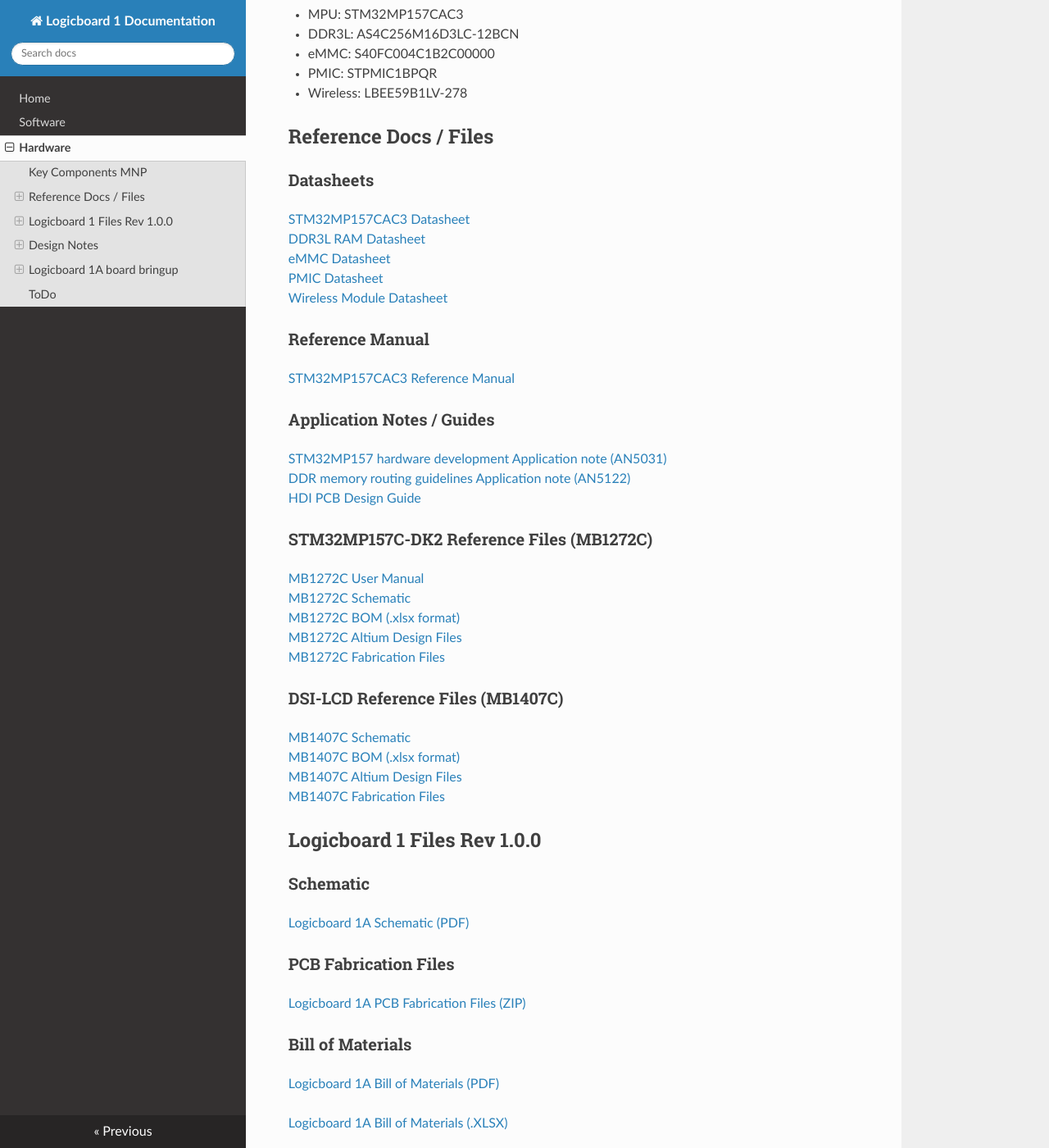
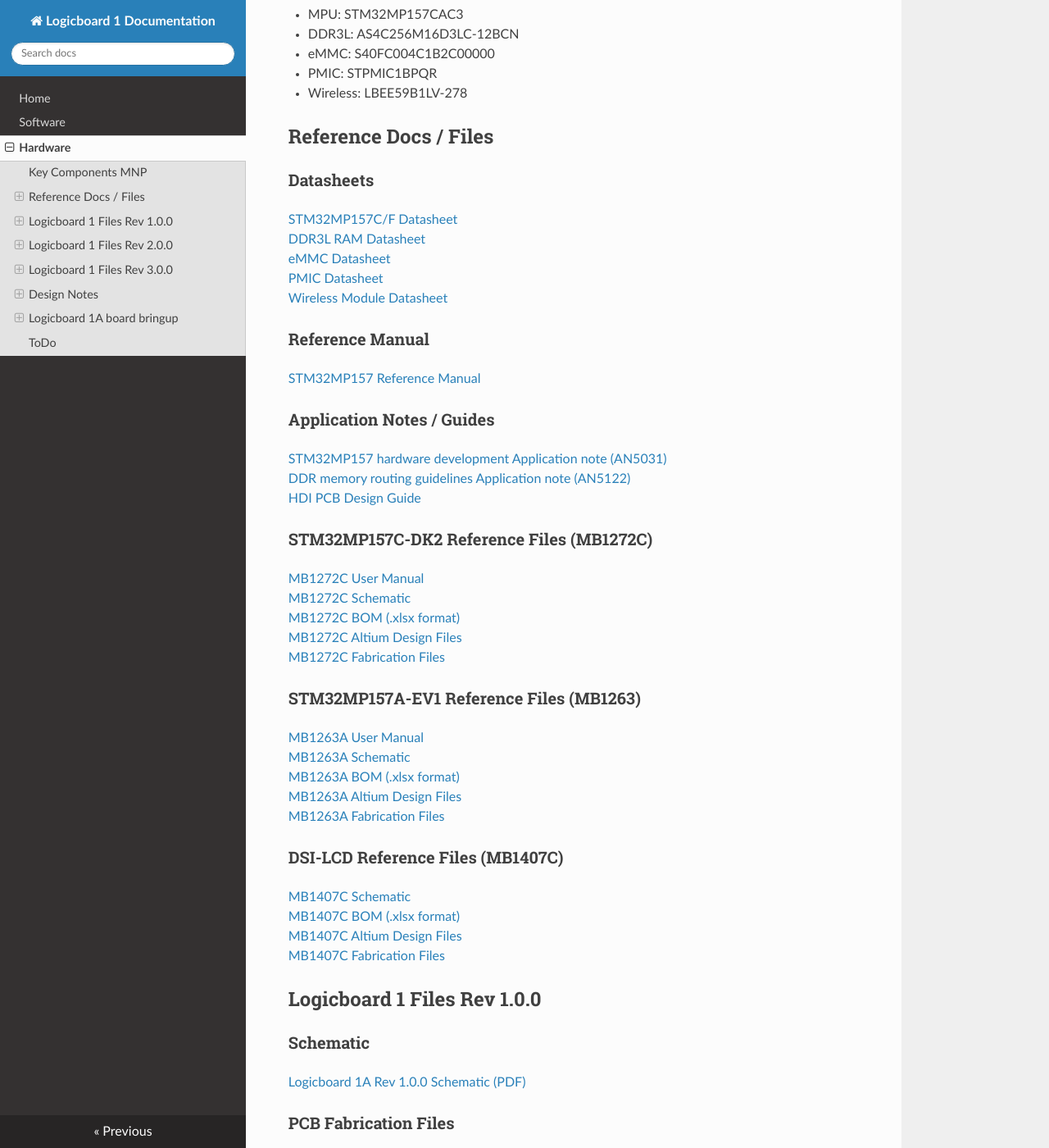
Before and after one commit to jdeepakreddy/logicboards1_documentation, an MkDocs documentation site: the page built from docs/hardware.md, in a window 1280 px wide and 1400 px high, scrolled down 210 px. Shown: the whole window at 82% size. Built offline with MkDocs 1.6.1, drawn with Linux system fonts in a browser that asks for light colours; nearby versions of some CDN libraries; some of the changed text lies outside the part shown.

Commit message:
added new content

```diff
--- a/docs/hardware.md
+++ b/docs/hardware.md
@@ -11,14 +11,14 @@
 ## Reference Docs / Files
 
 ### Datasheets
-[STM32MP157CAC3 Datasheet](files/datasheets/STM32MP157.pdf) <br>
+[STM32MP157C/F Datasheet](files/datasheets/STM32MP157.pdf) <br>
 [DDR3L RAM Datasheet](files/datasheets/DDR3L.pdf) <br>
 [eMMC Datasheet](files/datasheets/eMMC.pdf)<br>
 [PMIC Datasheet](files/datasheets/STPMIC.pdf)<br>
 [Wireless Module Datasheet](files/datasheets/LBEE59B1LV-278.pdf)<br>
 
 ### Reference Manual
-[STM32MP157CAC3 Reference Manual](https://www.st.com/resource/en/reference_manual/rm0436-stm32mp157-advanced-armbased-32bit-mpus-stmicroelectronics.pdf)<br>
+[STM32MP157 Reference Manual](https://www.st.com/resource/en/reference_manual/rm0436-stm32mp157-advanced-armbased-32bit-mpus-stmicroelectronics.pdf)<br>
 
 ### Application Notes / Guides
 [STM32MP157 hardware development Application note (AN5031)](files/application_notes/AN5031.pdf)<br>
@@ -32,6 +32,13 @@
 [MB1272C Altium Design Files](files/MB1272C/design_files_MB1272C.zip)<br>
 [MB1272C Fabrication Files](files/MB1272C/fab_files_MB1272C.zip)
 
+### STM32MP157A-EV1 Reference Files (MB1263)
+[MB1263A User Manual](files/MB1263A/MB1263A_UM.pdf)<br>
+[MB1263A Schematic](files/MB1263A/MB1263_SCH.pdf)<br>
+[MB1263A BOM (.xlsx format)](files/MB1263A/MB1263-C02.xlsx)<br>
+[MB1263A Altium Design Files](files/MB1263A/MB1263C_Altium_Files.zip)<br>
+[MB1263A Fabrication Files](files/MB1263A/MB1263C_FabFiles.zip)
+
 ### DSI-LCD Reference Files (MB1407C)
 [MB1407C Schematic](files/MB1407C/schematic_MB1407C.pdf)<br>
 [MB1407C BOM (.xlsx format)](files/MB1407C/MB1407-LCD-C01_BOM.xlsx)<br>
@@ -42,7 +49,7 @@
 ## Logicboard 1 Files Rev 1.0.0
 
 ### Schematic
-[Logicboard 1A Schematic (PDF)](files/logicboard1A/Schematics/LB1A_DCA7M4_R512MB_F4GB_REV1.0.0.pdf)
+[Logicboard 1A Rev 1.0.0 Schematic (PDF)](files/logicboard1A/Schematics/Rev_1.0.0/LB1A_DCA7M4_R512MB_F4GB_REV1.0.0.pdf)
 
 ### PCB Fabrication Files
 [Logicboard 1A PCB Fabrication Files (ZIP)](files/logicboard1A/PCB_Fabrication/Logicboard1A_Rev1.0.0.zip)
@@ -62,6 +69,21 @@
 ### 3D Files
 [Logicboard 1A Bill of Materials (STEP)](files/logicboard1A/3DFiles/LB1A_DCA7M4_R512MB_F4GB.step)
 
+
+## Logicboard 1 Files Rev 2.0.0
+### Schematic
+[Logicboard 1A Rev 2.0.0 Schematic (PDF)](files/logicboard1A/Schematics/Rev_2.0.0/LB1A_DCA7M4_R512MB_F4GB_REV2.0.0.pdf)
+
+
+## Logicboard 1 Files Rev 3.0.0
+### Schematic
+
+
+
+### PCB Fabrication Files
+### Bill of Materials
+### Assembly Files
+### 3D Files
 
 ## Design Notes
 
```
Also changed, not shown: site/index.html, site/search/search_index.json, site/sitemap.xml, 9 other files.
